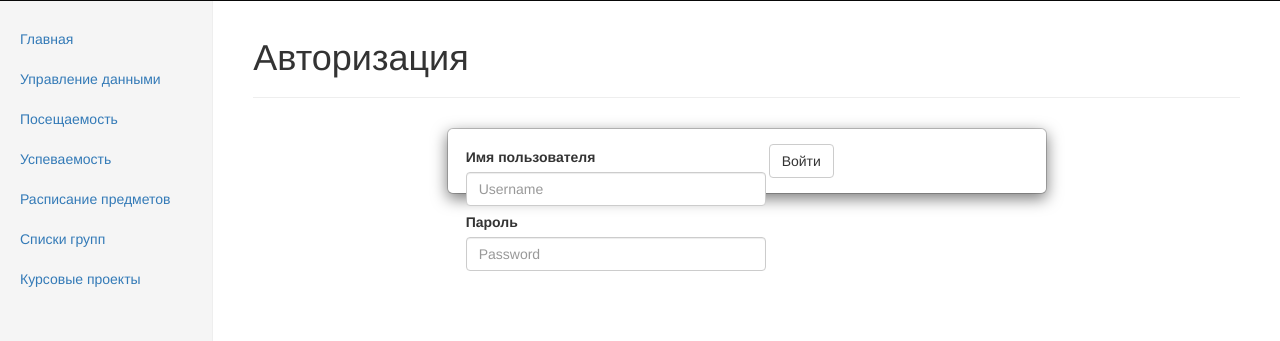
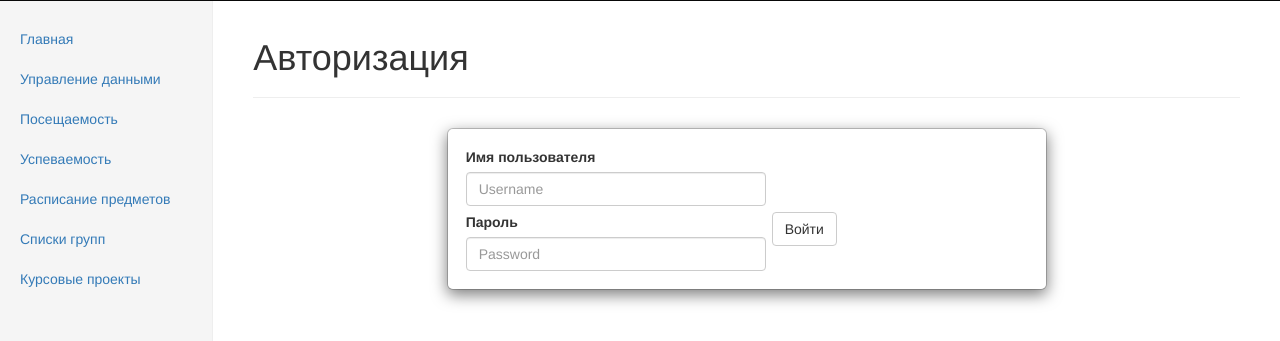
Before and after one commit to w3prog/moevm_apps, a Django app: page /studentrecords/login in a window 1280 px wide. Shown: the part 52-393 px from the top of the page. Run offline with Django 3.2, Linux system fonts and the light colour scheme; parts of the project's set-up code (start-up, migrations or seed data) failed here and were passed over; some libraries are stand-ins or nearby versions.

Commit message:
[Fix] Верстка

```diff
--- a/studentrecords/templates/studentrecords/login.html
+++ b/studentrecords/templates/studentrecords/login.html
@@ -6,7 +6,7 @@
 
 <div class="modal-dialog">
     <div class="modal-content">
-        <div class="modal-body">
+        <div class="modal-body clearfix">
             <form action="{{ login_url }}" method="post" role="form">
                 <div class="form-group">
                     <label for="username">Имя пользователя</label>
@@ -16,8 +16,9 @@
                     <label for="password">Пароль</label>
                     <input id="password" name="password" type="password" class="form-control" placeholder="Password">
                 </div>
-                <button type="submit" class="btn btn-default">Войти</button>
-
+                <div class="form-group">
+                    <button type="submit" class="btn btn-default">Войти</button>
+                </div>
                 {% csrf_token %}
             </form>
         </div>
```
